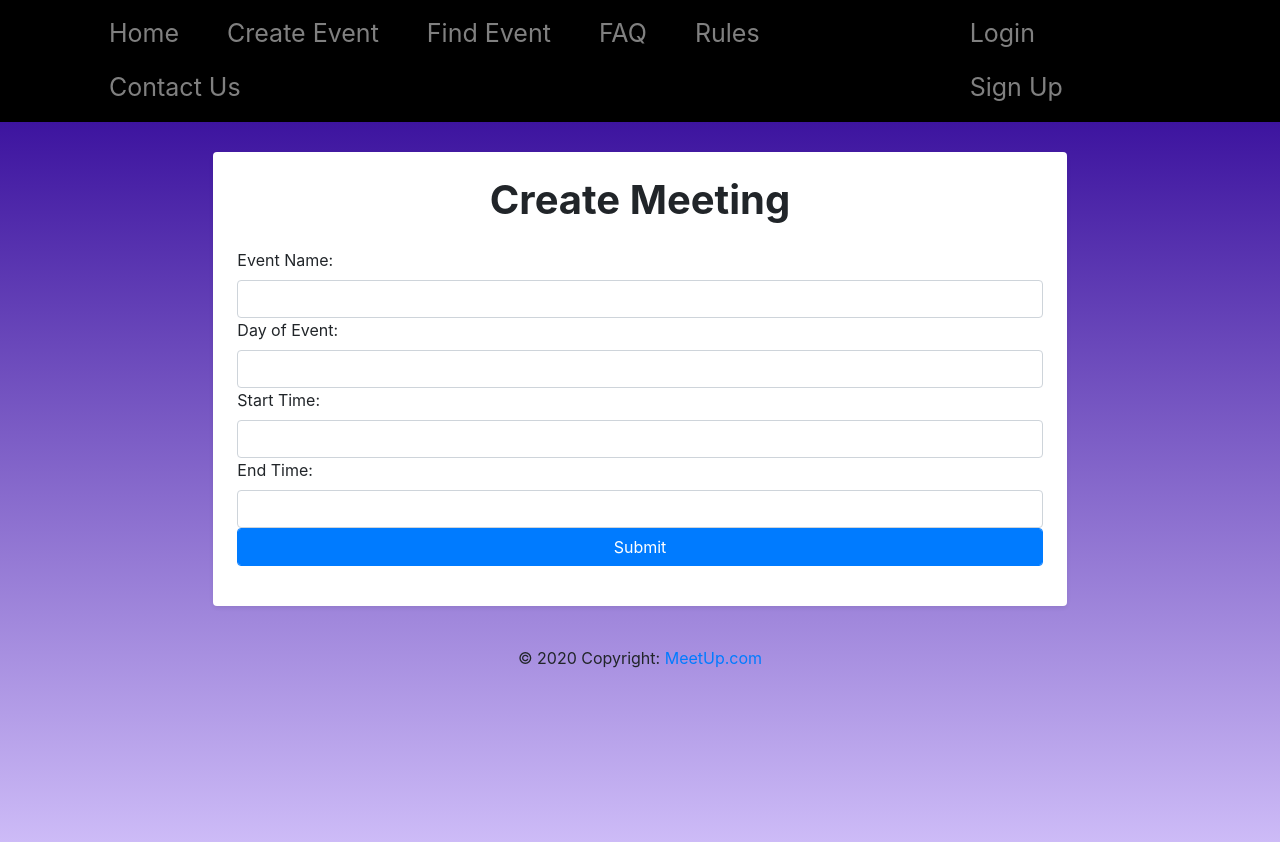
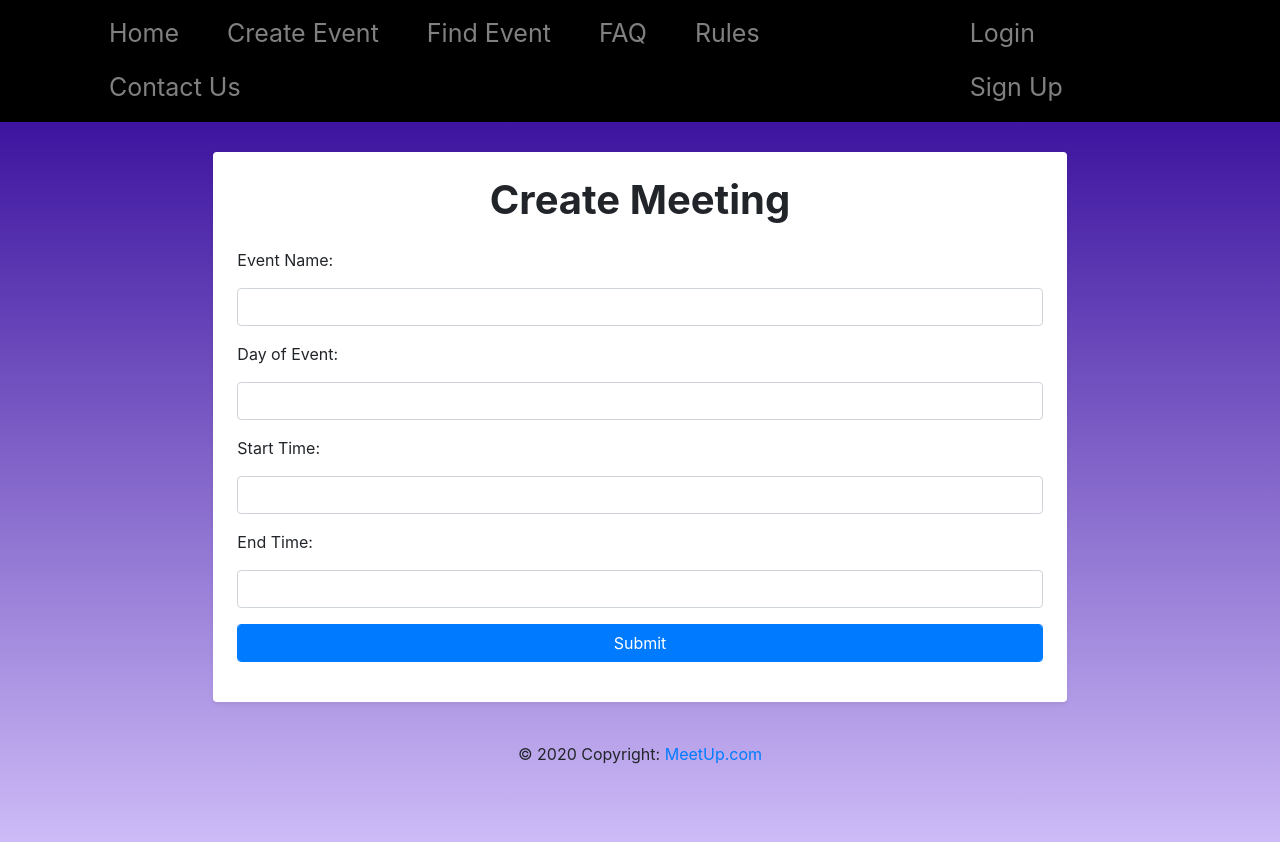
Before and after one commit to Ktmi/CEN5011-Project, a Django app: page /meet/create/ in a window 1280 px wide. Shown: the part 252-1094 px from the top of the page. Run offline with Django 3.2, Linux system fonts and the light colour scheme; some libraries are stand-ins or nearby versions.

Commit message:
Modified mysite/templates/form.html:  - Modified to better support intended formatting  - Removed need for return address

```diff
--- a/mysite/templates/form.html
+++ b/mysite/templates/form.html
@@ -6,12 +6,23 @@
 
 {% block main_content %}
 <div class="col-sm-8 shadow-sm p-4 mb-4 mx-auto bg-white rounded h-100" style="padding: 15px; margin-top: 30px;">
-  <form class="form-group" action="{{ return_address }}" method="post">
+  <form class="form-group" action="" method="post">
     <h1 class="mb-4 text-center font-weight-bold">
         {{ title }}
     </h1>
     {% csrf_token %}
-    {{ form }}
+    {% for field in form %}
+      <div class = "form-group">
+        <label class="col_form_label">
+          {{ field.label_tag }}
+        </label>
+        {{ field }}
+        {% if field.help_text %}
+          <br>
+          <small style="color:gray">{{ field.help_text }}</small>
+        {% endif %}
+      </div>
+    {% endfor %}
     <input class="btn btn-primary form-control" type="submit" value="Submit">
   </form>
 </div>
```
